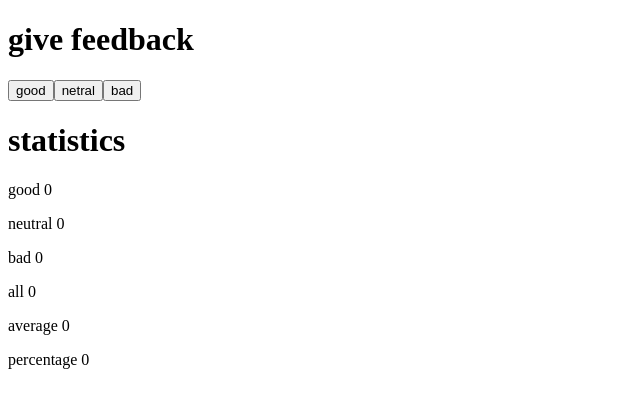
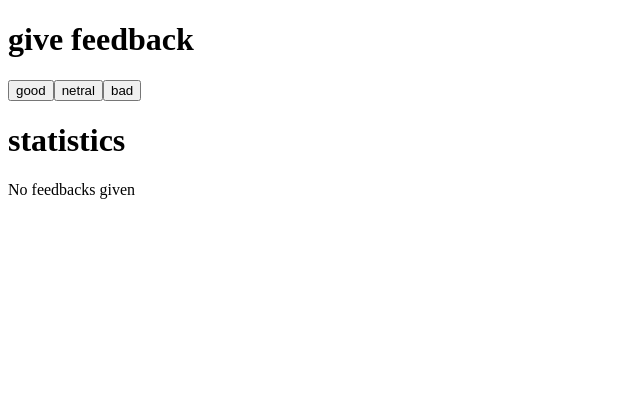
Before and after one commit to phongtra/Full-Stack-Open, a React (Create React App) app in the folder part1/unicafe/: page / in a window 1280 px wide. Shown: the top 408 px of the page, without its empty margins (0-640 px from the left). Built offline with nearby package versions, Linux system fonts and the light colour scheme.

Commit message:
finish 1.9

```diff
--- a/part1/unicafe/src/components/App.js
+++ b/part1/unicafe/src/components/App.js
@@ -21,6 +21,7 @@
       <button onClick={() => setGood(good + 1)}>good</button>
       <button onClick={() => setNeutral(neutral + 1)}>netral</button>
       <button onClick={() => setBad(bad + 1)}>bad</button>
+      <h1>statistics</h1>
       <Statistics
         good={good}
         neutral={neutral}
--- a/part1/unicafe/src/components/Statistics.js
+++ b/part1/unicafe/src/components/Statistics.js
@@ -7,9 +7,11 @@
   renderAverage,
   renderPercentage
 }) => {
+  if (good == 0 && neutral == 0 && bad == 0) {
+    return <p>No feedbacks given</p>;
+  }
   return (
     <div>
-      <h1>statistics</h1>
       <p>good {good}</p>
       <p>neutral {neutral}</p>
       <p>bad {bad}</p>
```
